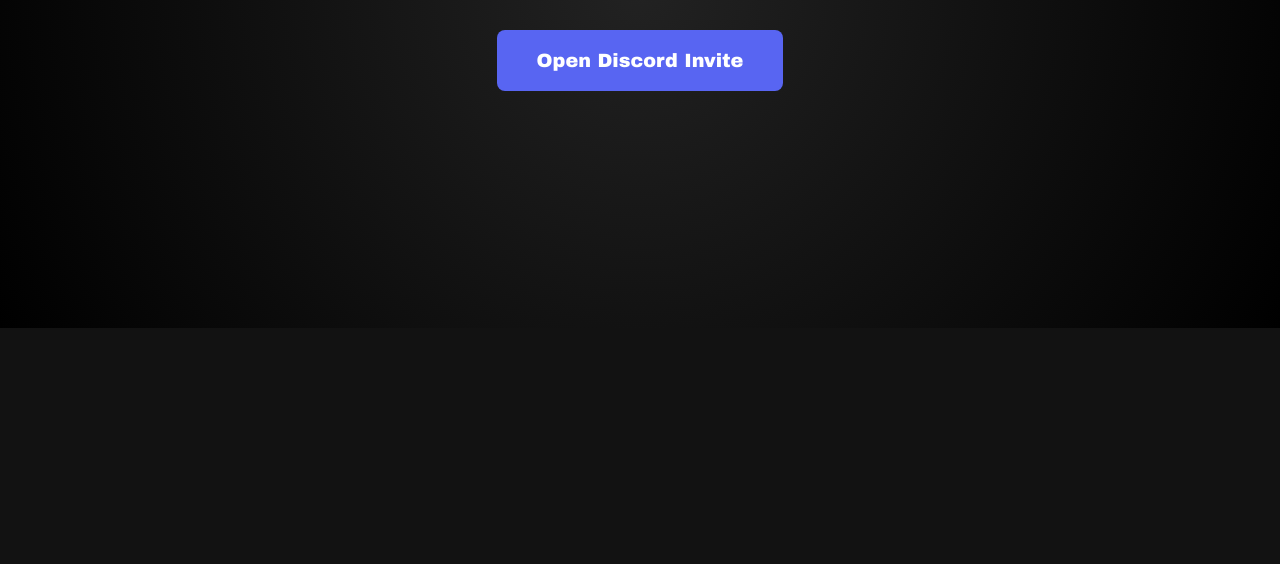
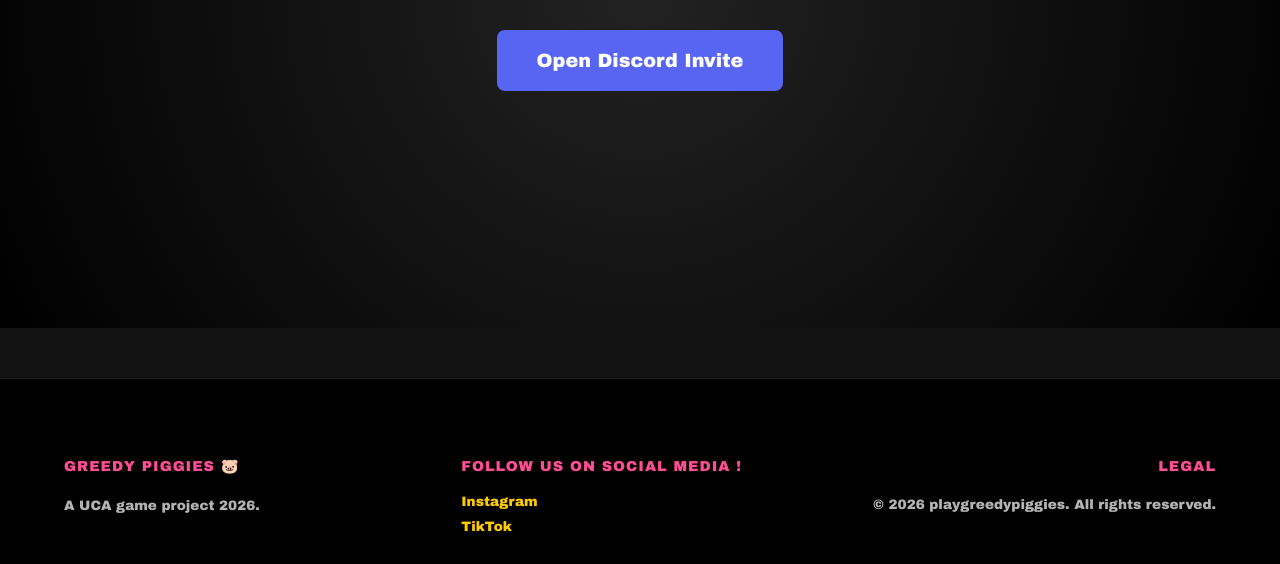
Before and after one commit to kdogz9/Tools-and-production---Social-website, a plain HTML site: page community.html in a window 1280 px wide. Shown: the part 409-973 px from the top of the page. Before the commit the page ends 800 px from the top, so only its background shows below. Drawn offline with Linux system fonts and the light colour scheme.

Commit message:
footer on evrery page

```diff
--- a/community.html
+++ b/community.html
@@ -24,5 +24,28 @@
             <a href="https://discord.gg/uwHWehcQ" class="btn-discord">Open Discord Invite</a>
         </div>
     </header>
+    <footer class="site-footer">
+        <div class="footer-content">
+            <div class="footer-section">
+                <h4>Greedy Piggies 🐷</h4>
+                <p>A UCA game project 2026.</p>
+            </div>
+
+            <div class="footer-section">
+                <h4>Follow us on social media !</h4>
+                <div class="social-icons">
+                    <a href="https://www.instagram.com/playgreedypiggies/" target="_blank" class="social-link">Instagram</a>
+                    <a href="https://www.tiktok.com/@playgreedypiggies?_r=1&_t=ZN-940TpQ4Ov70" target="_blank" class="social-link">TikTok</a>
+                </div>
+            </div>
+
+            <div class="footer-section">
+                <h4>Legal</h4>
+                <p>&copy; 2026 playgreedypiggies. All rights reserved.</p>
+            </div>
+        </div>
+    </footer>
+
+    <script src="script.js"></script>
 </body>
 </html>
```
Also changed, not shown: about.html (+0 -3 lines), devlog.html (+23 -0 lines), trailer.html (+23 -0 lines).
